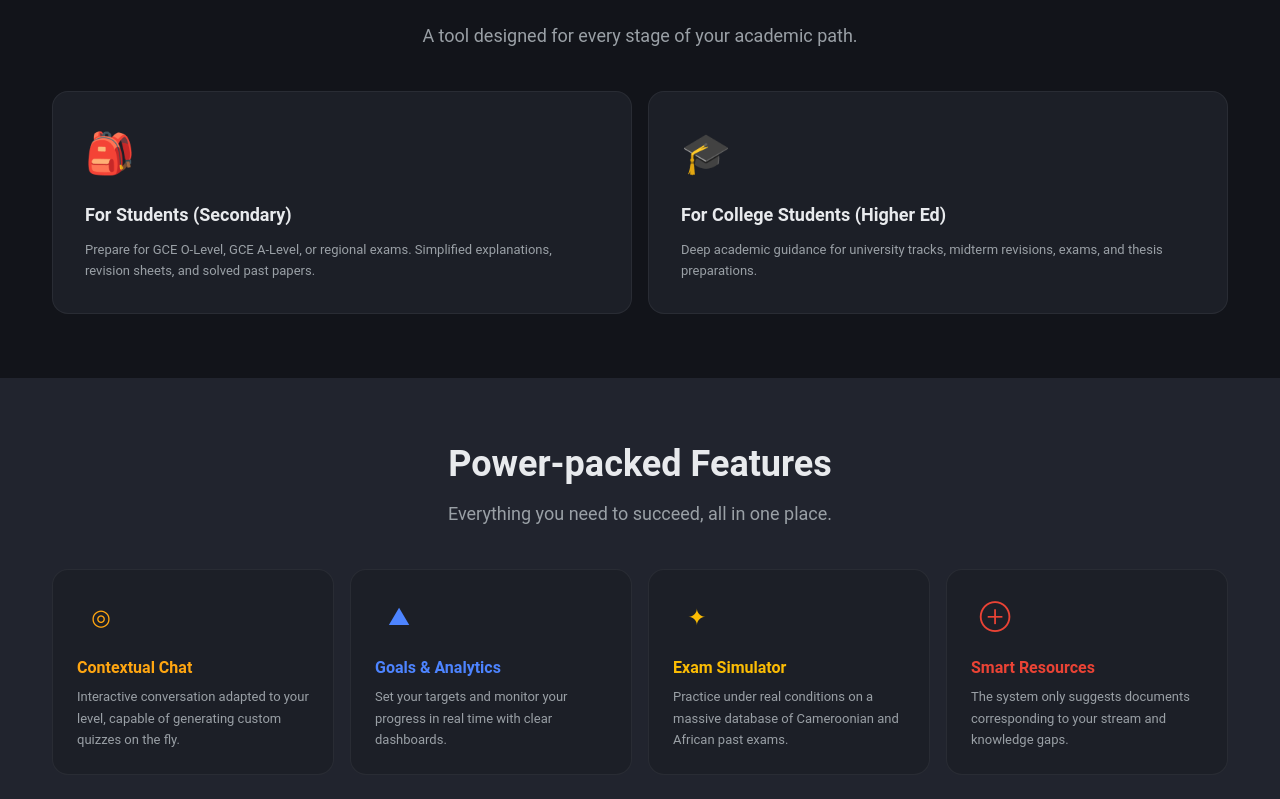
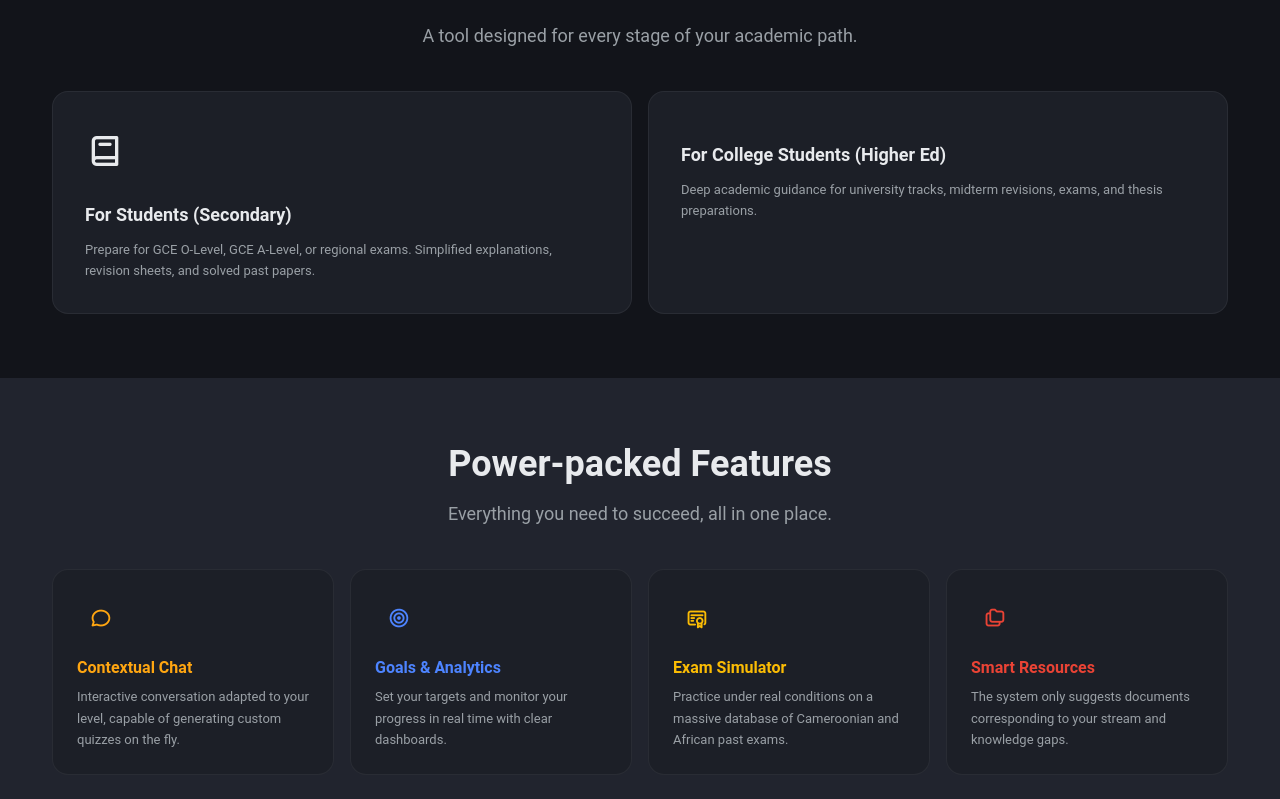
Before and after one commit to Meik20/Laura-AI, a React (Vite) app in the folder client/: page / in a window 1280 px wide. Shown: the part 721-1520 px from the top of the page. Built offline with nearby package versions, Linux system fonts and the light colour scheme; no server answers; a web font is replaced by a local one.

Commit message:
style: harmonize emojis with Tabler Icons system across UI

```diff
--- a/client/src/layouts/LearnLayout.jsx
+++ b/client/src/layouts/LearnLayout.jsx
@@ -266,7 +266,7 @@ export default function LearnLayout() {
             </NavLink>
 
             <p className="desktop-only" style={{ fontSize: 'var(--tx-sm)', color: 'var(--txt-secondary)', margin: 0 }}>
-              {t('learn.header.hello')} <strong style={{ color: 'var(--txt-primary)' }}>{displayName}</strong> 👋
+              {t('learn.header.hello')} <strong style={{ color: 'var(--txt-primary)' }}>{displayName}</strong> <i className="ti ti-hand-ok" style={{ marginLeft: '4px' }} />
             </p>
           </div>
 
--- a/client/src/layouts/PublicLayout.jsx
+++ b/client/src/layouts/PublicLayout.jsx
@@ -65,7 +65,7 @@ export default function PublicLayout() {
             aria-label="Menu"
             aria-expanded={mobileMenuOpen}
           >
-            {mobileMenuOpen ? '✕' : '☰'}
+            {mobileMenuOpen ? <i className="ti ti-x" /> : <i className="ti ti-menu-2" />}
           </button>
         </div>
 
--- a/client/src/pages/learn/LearnDashboardPage.jsx
+++ b/client/src/pages/learn/LearnDashboardPage.jsx
@@ -172,7 +172,7 @@ export default function LearnDashboardPage() {
       {/* ── PAGE HEADER ─────────────────────────────────────────────────── */}
       <div className="page-header">
         <div className="page-header__title">
-          <h1 className="laura-h1">{t('learn.header.hello')} {user.prenom} 👋</h1>
+          <h1 className="laura-h1">{t('learn.header.hello')} {user.prenom} <i className="ti ti-hand-ok" style={{ marginLeft: '4px' }} /></h1>
           <p style={{ marginTop: 'var(--sp-2)', color: 'var(--txt-secondary)', margin: 'var(--sp-2) 0 0' }}>
             {t('learn.dashboard.level_info', { level: user.niveau })}
             {' · '}{t('learn.dashboard.exam_info', { exam: user.examen })}
--- a/client/src/pages/learn/LearnExamsPage.jsx
+++ b/client/src/pages/learn/LearnExamsPage.jsx
@@ -103,7 +103,7 @@ export default function LearnExamsPage() {
                   onClick={() => annale.url ? window.open(annale.url, '_blank') : navigate(`/learn/chat?resourceTitle=${encodeURIComponent(annale.titre)}`)}
                 >
                   <div className="minimal-list-item-content">
-                    <div className="minimal-list-item-title">📝 {annale.titre}</div>
+                    <div className="minimal-list-item-title"><i className="ti ti-notes" style={{ marginRight: '6px' }} />{annale.titre}</div>
                     <div className="minimal-list-item-subtitle">{annale.cible} · {annale.type}</div>
                   </div>
                   <span className="chevron-action">→</span>
--- a/client/src/pages/learn/LearnResourcesPage.jsx
+++ b/client/src/pages/learn/LearnResourcesPage.jsx
@@ -86,8 +86,8 @@ const filterResourcesByProfile = (allResources, userProfile) => {
   });
 };
 
-const TYPE_ICONS = { Quiz: '🎲', Annale: '📝', Épreuve: '📜', Fiche: '📋', Livre: '📖' };
-const getIcon = (type) => TYPE_ICONS[type] || '📚';
+const TYPE_ICONS = { Quiz: 'ti ti-dice', Annale: 'ti ti-notes', Épreuve: 'ti ti-file-description', Fiche: 'ti ti-clipboard-list', Livre: 'ti ti-book-2' };
+const getIcon = (type) => TYPE_ICONS[type] || 'ti ti-books';
 
 /* ─── Contribution Modal ─────────────────────────────────────────────────── */
 function ContributionModal({ isOpen, onClose, userProfile, matieresList }) {
@@ -304,7 +304,7 @@ function ContributionModal({ isOpen, onClose, userProfile, matieresList }) {
 
                 {file ? (
                   <div style={{ display: 'flex', flexDirection: 'column', alignItems: 'center', gap: 'var(--sp-2)' }}>
-                    <span style={{ fontSize: '2rem' }}>📎</span>
+                    <span style={{ fontSize: '2rem' }}><i className="ti ti-paperclip" /></span>
                     <p style={{ fontSize: 'var(--tx-sm)', fontWeight: 'var(--fw-semibold)', color: 'var(--clr-brand)', margin: 0 }}>
                       {file.name}
                     </p>
@@ -573,7 +573,7 @@ export default function LearnResourcesPage() {
                     style={{ minHeight: '34px', width: '34px', padding: 0, color: isBookmarked ? 'var(--clr-warning)' : 'var(--txt-tertiary)', background: isBookmarked ? 'var(--clr-warning-lt)' : '' }}
                     aria-label={isBookmarked ? t('learn.resources.card.remove_bookmark') : t('learn.resources.card.add_bookmark')}
                   >
-                    {isBookmarked ? '★' : '☆'}
+                    <i className={isBookmarked ? 'ti ti-star-filled' : 'ti ti-star'} />
                   </button>
                 </div>
               </div>
--- a/client/src/pages/public/HomePage.jsx
+++ b/client/src/pages/public/HomePage.jsx
@@ -4,22 +4,22 @@ import { useTranslation } from 'react-i18next';
 
 const FEATURES = [
   {
-    icon: '◎', color: 'var(--clr-brand)',
+    icon: 'message-circle', color: 'var(--clr-brand)',
     titleKey: 'home.features.chat.title',
     descKey: 'home.features.chat.desc',
   },
   {
-    icon: '▲', color: 'var(--clr-green)',
+    icon: 'target', color: 'var(--clr-green)',
     titleKey: 'home.features.goals.title',
     descKey: 'home.features.goals.desc',
   },
   {
-    icon: '✦', color: 'var(--clr-warning)',
+    icon: 'certificate', color: 'var(--clr-warning)',
     titleKey: 'home.features.exams.title',
     descKey: 'home.features.exams.desc',
   },
   {
-    icon: '⊕', color: 'var(--clr-error)',
+    icon: 'folders', color: 'var(--clr-error)',
     titleKey: 'home.features.resources.title',
     descKey: 'home.features.resources.desc',
   },
@@ -27,12 +27,12 @@ const FEATURES = [
 
 const AUDIENCES = [
   {
-    icon: '🎒',
+    icon: 'book-2',
     titleKey: 'home.audiences.student.title',
     descKey: 'home.audiences.student.desc',
   },
   {
-    icon: '🎓',
+    icon: 'book-3',
     titleKey: 'home.audiences.college.title',
     descKey: 'home.audiences.college.desc',
   },
@@ -106,7 +106,7 @@ export default function HomePage() {
           <div className="card-grid">
             {AUDIENCES.map(({ icon, titleKey, descKey }) => (
               <div key={titleKey} className="card card--hoverable" style={{ padding: 'var(--sp-8)' }}>
-                <div style={{ fontSize: '2.5rem', marginBottom: 'var(--sp-5)' }}>{icon}</div>
+                <div style={{ fontSize: '2.5rem', marginBottom: 'var(--sp-5)' }}><i className={`ti ti-${icon}`} /></div>
                 <h3 style={{ marginBottom: 'var(--sp-3)', fontSize: 'var(--tx-lg)' }}>{t(titleKey)}</h3>
                 <p style={{ fontSize: 'var(--tx-sm)', lineHeight: 'var(--lh-relaxed)' }}>{t(descKey)}</p>
               </div>
@@ -132,7 +132,7 @@ export default function HomePage() {
                   alignItems: 'center', justifyContent: 'center',
                   fontSize: '1.4rem', marginBottom: 'var(--sp-4)'
                 }}>
-                  {icon}
+                  <i className={`ti ti-${icon}`} />
                 </div>
                 <h3 style={{ fontSize: 'var(--tx-md)', fontWeight: 'var(--fw-bold)', marginBottom: 'var(--sp-2)', color }}>{t(titleKey)}</h3>
                 <p style={{ fontSize: 'var(--tx-sm)', lineHeight: 'var(--lh-relaxed)' }}>{t(descKey)}</p>
@@ -161,7 +161,7 @@ export default function HomePage() {
                   t('home.pwa.features.offline')
                 ].map(f => (
                   <div key={f} className="row" style={{ color: 'var(--clr-green)', fontWeight: 'var(--fw-semibold)', fontSize: 'var(--tx-sm)' }}>
-                    <span>✓</span> {f}
+                    <i className="ti ti-check" style={{ marginRight: 'var(--sp-2)' }} /> {f}
                   </div>
                 ))}
               </div>
--- a/client/src/pages/tutor/TutorChatPage.jsx
+++ b/client/src/pages/tutor/TutorChatPage.jsx
@@ -262,7 +262,8 @@ export default function TutorChatPage() {
               <div className="card card--glass" style={{ padding: 'var(--sp-3)', marginBottom: 'var(--sp-3)', display: 'flex', flexDirection: 'column', gap: 'var(--sp-2)' }}>
                 <div className="row row--between" style={{ alignItems: 'center' }}>
                   <div className="row" style={{ alignItems: 'center', gap: 'var(--sp-2)', fontSize: 'var(--tx-xs)' }}>
-                    <span style={{ color: 'var(--clr-green)', fontWeight: 'var(--fw-bold)' }}>{t('tutor.chat.attached_doc', '📎 Document :')}</span>
+                    <i className="ti ti-paperclip" style={{ color: 'var(--clr-green)' }} />
+                    <span style={{ color: 'var(--clr-green)', fontWeight: 'var(--fw-bold)' }}>{t('tutor.chat.attached_doc', 'Document :')}</span>
                     <span className="badge badge--brand">{attachedFile.name}</span>
                   </div>
                   <button onClick={() => setAttachedFile(null)} className="laura-btn laura-btn-ghost" style={{ padding: 0, minHeight: 'auto', minWidth: 'auto', color: 'var(--clr-error)' }}><i className="ti ti-x"></i></button>
--- a/client/src/pages/tutor/TutorResourcesPage.jsx
+++ b/client/src/pages/tutor/TutorResourcesPage.jsx
@@ -5,9 +5,9 @@ import { collection, getDocs } from 'firebase/firestore';
 import { useTranslation } from 'react-i18next';
 
 const TYPE_ICONS = {
-  Quiz: '🎲', Annale: '📝', Épreuve: '📜', Fiche: '📋', Livre: '📖'
+  Quiz: 'ti ti-dice', Annale: 'ti ti-notes', Épreuve: 'ti ti-file-description', Fiche: 'ti ti-clipboard-list', Livre: 'ti ti-book-2'
 };
-const getIcon = (type) => TYPE_ICONS[type] || '📚';
+const getIcon = (type) => TYPE_ICONS[type] || 'ti ti-books';
 
 export default function TutorResourcesPage() {
   const { t } = useTranslation();
```
Also changed, not shown: client/src/pages/tutor/TutorSubmissionsPage.jsx (+6 -6 lines).
